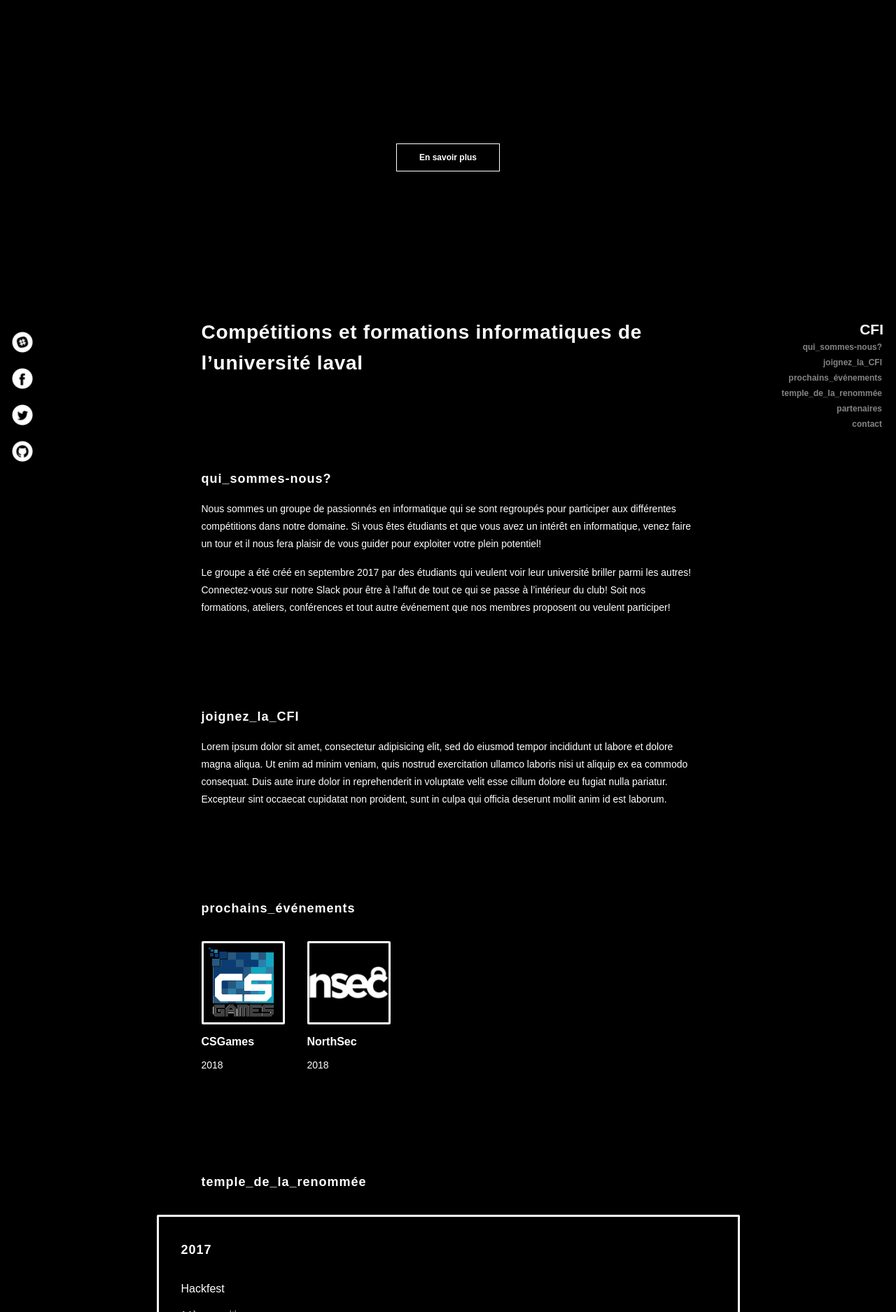
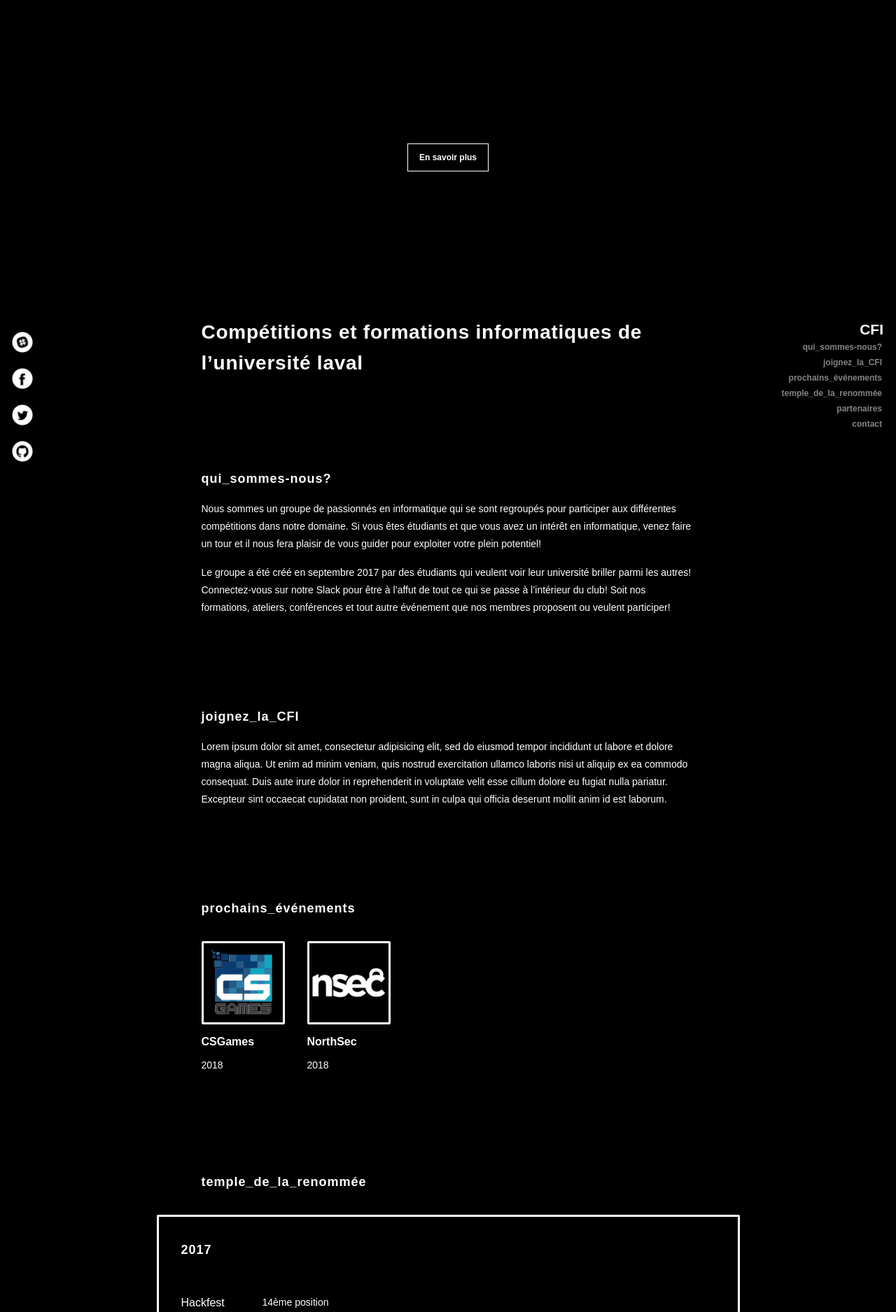
Before and after one commit to CFI-UL/cfi-ul.github.io, a Jekyll site: the page built from index.html, in a window 1280 px wide. Shown: the part 575-2450 px from the top of the page at 70% size. Built offline with Jekyll 4.4.1, drawn with Linux system fonts in a browser that asks for light colours; some of the changed text lies outside the part shown.

Commit message:
Add sponsor document and text.
Fix footer glitch.

```diff
--- a/_config.yml
+++ b/_config.yml
@@ -12,6 +12,9 @@
   ateliers, conférences et tout autre événement que nos membres proposent ou
   veulent participer!
 
+sponsors_document_name: "Plan de commandite.pdf"
+sponsors_document_path: "assets/documents/2018 - Plan de commandite - FR.pdf"
+email:
 # If you want to link only specific pages in your header, uncomment
 # this and add the path to the pages in order as they should show up
 #header_pages:
--- a/_sass/atoms.scss
+++ b/_sass/atoms.scss
@@ -11,7 +11,10 @@
   font-family: $font-family-title;
   font-size: 12px;
   font-weight: bold;
-  width: 148px;
+  padding-top: 8px;
+  padding-bottom: 8px;
+  padding-right: 16px;
+  padding-left: 16px;
   height: 40px;
   border: 1px solid $color-white;
   color: $color-white;
--- a/_sass/molecules.scss
+++ b/_sass/molecules.scss
@@ -77,6 +77,7 @@
     display: block;
     width: 119px;
     height: 119px;
+    padding: 4px;
     border: 3px solid $color-white;
     border-radius: 2px;
     display: flex;
@@ -117,7 +118,29 @@
     padding-bottom: 32px;
   }
 
+  &__fame {
+  }
+
+  &__info {
+    display: flex;
+    flex-direction: row;
+    align-items: center;
+    justify-content: flex-start;
+    margin-top: 16px;
+    margin-bottom: 16px;
+  }
+
+  &__title {
+    width: 100px;
+    margin-right: 16px;
+  }
+
   &__position {
+    font-family: "Karla-Regular", sans-serif;
+    font-weight: 400;
+    font-size: 14px;
+    color: #fff;
+    line-height: 25px;
   }
 
   &__sub-positions {
@@ -160,3 +183,12 @@
     color: $color-white;
   }
 }
+
+.sponsors {
+  &__actions {
+    display: flex;
+    flex-direction: row;
+    justify-content: center;
+    align-items: center;
+  }
+}
--- a/_sass/organisms.scss
+++ b/_sass/organisms.scss
@@ -90,6 +90,7 @@
     @include breakpoint(tablet) {
       flex: 1;
       padding-left: 30px;
+      margin-top: 0px;
     }
     margin-top: 64px;
     margin-bottom: 32px;
--- a/index.html
+++ b/index.html
@@ -72,12 +72,14 @@
     </h2>
     {% for fame in hall_of_fame.items %}
       <div class="hall-of-fame__fame">
-        <h4 class="hall-of-fame__title">
-          {{ fame.name }}
-        </h4>
-        <p class="hall-of-fame__position">
-          {{ fame.position }}
-        </p>
+        <div class="hall-of-fame__info">
+            <h4 class="hall-of-fame__title">
+              {{ fame.name }}
+            </h4>
+            <div class="hall-of-fame__position">
+              {{ fame.position }}
+            </div>
+        </div>
         <div class="hall-of-fame__sub-positions">
           {% for sub-position in fame.sub-positions %}
             <div class="hall-of-fame__sub-position">
@@ -102,7 +104,12 @@
   </h2>
   <div class="section__content">
     <p>
-      Lorem ipsum dolor sit amet, consectetur adipisicing elit, sed do eiusmod tempor incididunt ut labore et dolore magna aliqua. Ut enim ad minim veniam, quis nostrud exercitation ullamco laboris nisi ut aliquip ex ea commodo consequat. Duis aute irure dolor in reprehenderit in voluptate velit esse cillum dolore eu fugiat nulla pariatur. Excepteur sint occaecat cupidatat non proident, sunt in culpa qui officia deserunt mollit anim id est laborum.
+      Un partenariat avec le CFI nous permettrait de financer les activités pour nos membres tels que la participation à des compétitions. Vos contributions nous permettront aussi l'achat de matériel promotionnel dans le but de faire rayonner l'Université Laval dans le domaine de l'informatique.
     </p>
+    <div class="sponsors__actions">
+      <a href="{{ site.sponsors_document_path | relative_url }}" class="button">
+        {{ site.sponsors_document_name }}
+      </a>
+    </div>
   </div>
 </div>
```
Also changed, not shown: 1 other file.
